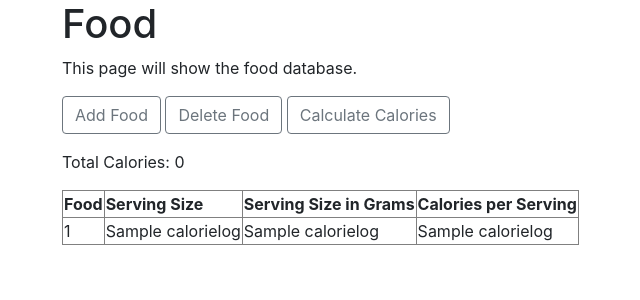
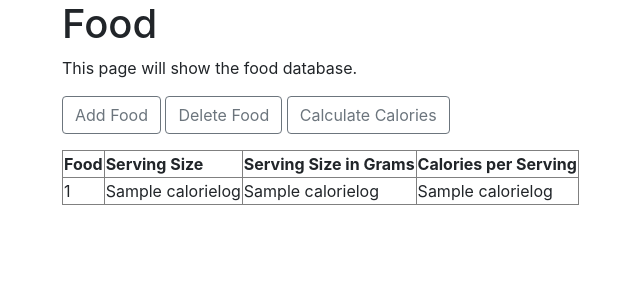
Before and after one commit to patricianicolentan/calorie-counter, a Flask app: page /food in a window 1280 px wide. Shown: the part 56-356 px from the top of the page, without its empty margins (23-663 px from the left). Run offline with Flask 2, Linux system fonts and the light colour scheme; a database or web service that is not in the repository returns one stand-in record (values such as "Sample title"); data that the repository does not hold is empty; some libraries are stand-ins or nearby versions.

Commit message:
removed totalcalories from food page

```diff
--- a/templates/food.html
+++ b/templates/food.html
@@ -8,8 +8,6 @@
     <a href ="/deletefood" method="POST" class="btn btn-outline-secondary">Delete Food</a>
     <a href ="/calccal" method="POST" class="btn btn-outline-secondary">Calculate Calories</a>
     <p></p><p></p>
-
-    <p>Total Calories: {{ mytotalcalories }}</p>
 
     <table border = 1>
     	<thead>
```
